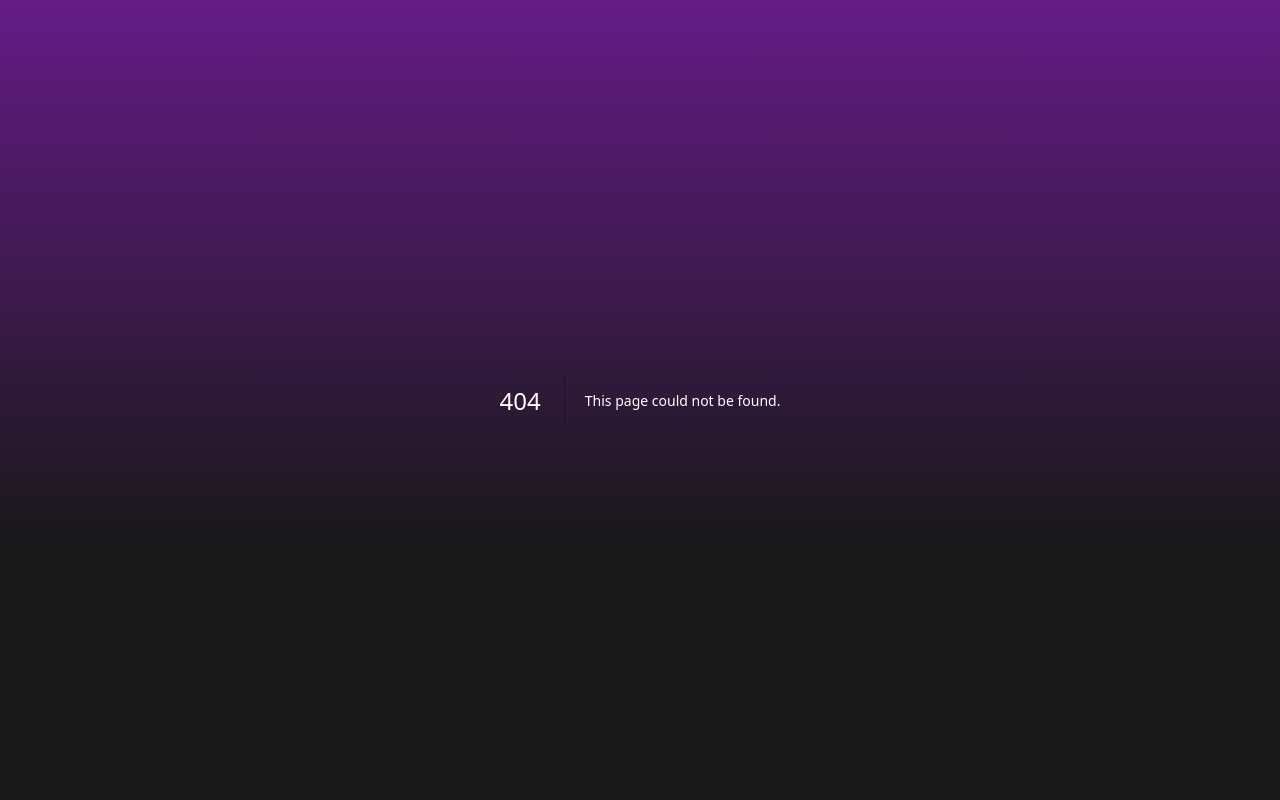
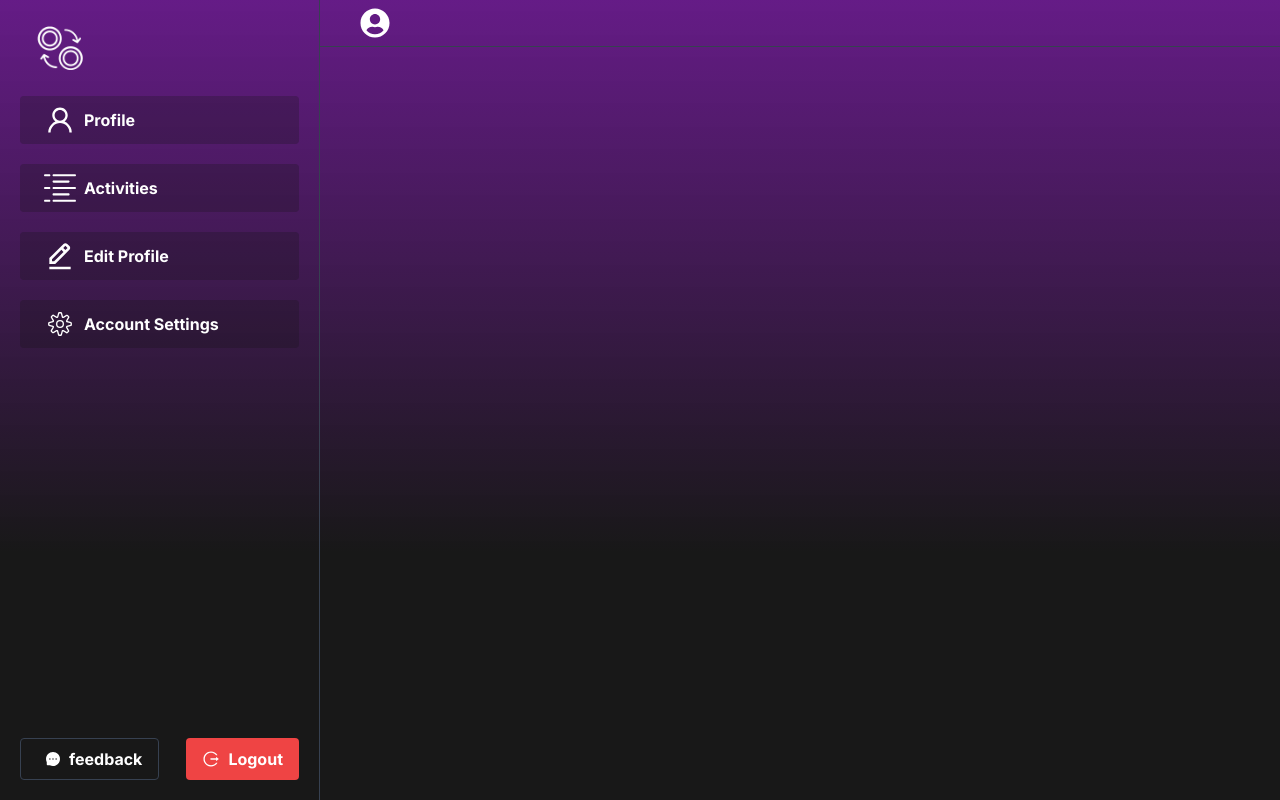
Before and after one commit to the-nexus-point/nexus-next.js, a Next.js app: page /user in a window 1280 px wide. Before the commit this address had no page. Built offline with nearby package versions, Linux system fonts and the light colour scheme.

Commit message:
setting up profile ui

```diff
--- a/src/app/profile/page.jsx
+++ /dev/null
@@ -1,10 +0,0 @@
-import Profile from "../../components/Profile";
-const ProfilePage = () => {
-  return (
-    <div>
-      <Profile />
-    </div>
-  );
-};
-
-export default ProfilePage;
--- /dev/null
+++ b/src/app/user/page.jsx
@@ -0,0 +1,10 @@
+import User from "../../components/User";
+const UserPage = () => {
+  return (
+    <div>
+      <User />
+    </div>
+  );
+};
+
+export default UserPage;
--- a/src/components/Profile.jsx
+++ /dev/null
@@ -1,24 +0,0 @@
-import React from "react";
-import {
-  AiOutlineUser,
-  AiOutlineMail,
-  AiOutlineEnvironment,
-  AiOutlineLink,
-} from "react-icons/ai";
-
-const Profile = () => {
-  const user = {
-    name: "John Doe",
-    username: "johndoe",
-    email: "johndoe@example.com",
-    bio: "Software Developer | Tech Enthusiast",
-    location: "New York, USA",
-    website: "https://www.example.com",
-  };
-
-  return (
-    <></>
-  );
-};
-
-export default Profile;
--- /dev/null
+++ b/src/components/User.jsx
@@ -0,0 +1,65 @@
+import { AiOutlineUser, AiFillMessage, AiOutlineLogout } from "react-icons/ai";
+import { RxActivityLog } from "react-icons/rx";
+import { BiEditAlt } from "react-icons/bi";
+import { CiSettings } from "react-icons/ci";
+import { FaUserCircle } from "react-icons/fa";
+
+const Profile = () => {
+  const user = {
+    name: "John Doe",
+    username: "johndoe",
+    email: "johndoe@example.com",
+    bio: "Software Developer | Tech Enthusiast",
+    location: "New York, USA",
+    website: "https://www.example.com",
+  };
+
+  return (
+    <div className="w-full h-screen flex flex-col">
+      <div className="h-full w-full flex overflow-hidden">
+        <div className="h-full w-1/4 flex flex-col justify-between border-r border-gray-700">
+          <div className="flex flex-col space-y-5 justify-between my-5">
+            <div className="h-14 w-14 mx-8 cursor-pointer">
+              <img src="/img/nexus-website-favicon-white.png" alt="Logo" />
+            </div>
+            <button className="flex items-center rounded bg-neutral-900/25 hover:bg-neutral-900/40 font-bold py-2 px-4 mx-5">
+              <AiOutlineUser className="w-8 h-8 mx-2" />
+              Profile
+            </button>
+            <button className="flex items-center rounded bg-neutral-900/25 hover:bg-neutral-900/40 font-bold py-2 px-4 mx-5">
+              <RxActivityLog className="w-8 h-8 mx-2" />
+              Activities
+            </button>
+            <button className="flex items-center rounded bg-neutral-900/25 hover:bg-neutral-900/40 font-bold py-2 px-4 mx-5">
+              <BiEditAlt className="w-8 h-8 mx-2" />
+              Edit Profile
+            </button>
+            <button className="flex items-center rounded bg-neutral-900/25 hover:bg-neutral-900/40 font-bold py-2 px-4 mx-5">
+              <CiSettings className="w-8 h-8 mx-2" />
+              Account Settings
+            </button>
+          </div>
+          <div className="flex flex-shrink-0 justify-between mt-auto mb-5 mx-5">
+            <button className="flex items-center border border-gray-700 hover:border-gray-400 text-white font-bold py-2 px-4 rounded focus:outline-none focus:shadow-outline">
+              <AiFillMessage className="mx-2" />
+              <span>feedback</span>
+            </button>
+            <button className="logout-button flex items-center space-x-2 bg-red-500 hover:bg-red-700 text-white font-bold py-2 px-4 rounded">
+              <AiOutlineLogout className="text-lg" />
+              <span>Logout</span>
+            </button>
+          </div>
+        </div>
+        <div className="w-3/4 h-full overflow-y-auto scrollbar-none">
+          <div className="flex justify-between border-b border-gray-700 p-2">
+            <button className="text-3xl mx-8 hover:text-black hover:opacity-75">
+              <FaUserCircle className="" />
+            </button>
+          </div>
+        </div>
+      </div>
+    </div>
+  );
+};
+
+export default Profile;
```
